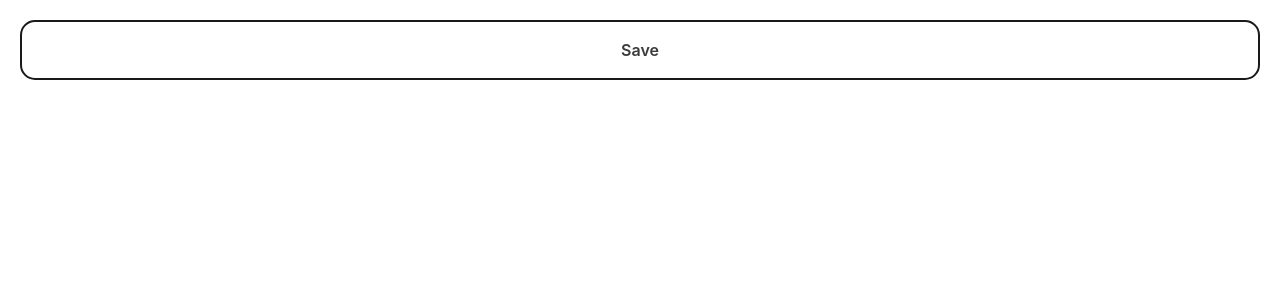
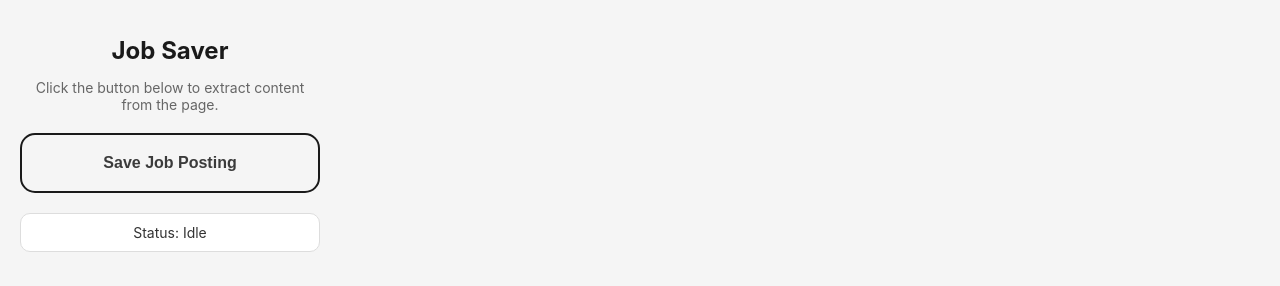
Before and after one commit to abelaba/job-parser, a browser extension: page index.html in a window 1280 px wide. Drawn offline with Linux system fonts and the light colour scheme.

Commit message:
Update extension design

```diff
--- a/background.js
+++ b/background.js
@@ -6,7 +6,7 @@ chrome.runtime.onMessage.addListener((request, _, sendResponse) => {
   if (request.action === "makeAPICall") {
     call(request.data)
       .then(() => {
-        sendResponse({ message: "SUCCESS", content: "✅" });
+        sendResponse({ message: "SUCCESS", content: "Job saved successfully" });
       })
       .catch((error) => {
         console.error("Error:", error),
--- a/index.html
+++ b/index.html
@@ -7,8 +7,12 @@
   <link rel="stylesheet" href="styles.css"/>
 </head>
 <body>
-  <button class="button-28" role="button" id="saveJobButon">Save</button>
-  <pre id="content"></pre>
+  <div class="container">
+    <h1>Job Saver</h1>
+    <p>Click the button below to extract content from the page.</p>
+    <button class="button-28" role="button" id="saveJobButton">Save Job Posting</button>
+    <div id="status" class="status-message">Status: Idle</div>
+  </div>
   <script src="script.js" type="module"></script>
 </body>
 </html>
--- a/script.js
+++ b/script.js
@@ -1,10 +1,15 @@
-document.getElementById("saveJobButon")?.addEventListener("click", async () => {
-  const button = document.getElementById("saveJobButon");
+document
+  .getElementById("saveJobButton")
+  ?.addEventListener("click", async () => {
+    const button = document.getElementById("saveJobButton");
 
     button.disabled = true;
     button.textContent = "Loading...";
 
-  const [tab] = await chrome.tabs.query({ active: true, currentWindow: true });
+    const [tab] = await chrome.tabs.query({
+      active: true,
+      currentWindow: true,
+    });
 
     if (tab && tab.id) {
       chrome.scripting.executeScript(
@@ -43,9 +48,9 @@ function saveJob(url, text) {
       },
     },
     (response) => {
-      const content = document.getElementById("content");
+      const content = document.getElementById("status");
       content.innerText = response.content;
-      const button = document.getElementById("saveJobButon");
+      const button = document.getElementById("saveJobButton");
       button.disabled = false;
       button.textContent = "Save Job Posting";
     },
--- a/styles.css
+++ b/styles.css
@@ -1,6 +1,29 @@
-body{
-  margin: 10px;
-  padding: 10px;
+body {
+  margin: 0;
+  padding: 20px;
+  font-family: Roobert, -apple-system, BlinkMacSystemFont, "Segoe UI", Helvetica, Arial, sans-serif;
+  background-color: #f5f5f5;
+  color: #1A1A1A;
+  width: 300px;
+
+}
+
+.container {
+  max-width: 400px;
+  margin: 0 auto;
+  text-align: center;
+  border-radius: 10px;
+}
+
+h1 {
+  font-size: 24px;
+  margin-bottom: 10px;
+}
+
+p {
+  font-size: 14px;
+  color: #666;
+  margin-bottom: 20px;
 }
 
 .button-28 {
@@ -12,7 +35,6 @@ body{
   color: #3B3B3B;
   cursor: pointer;
   display: inline-block;
-  font-family: Roobert,-apple-system,BlinkMacSystemFont,"Segoe UI",Helvetica,Arial,sans-serif,"Apple Color Emoji","Segoe UI Emoji","Segoe UI Symbol";
   font-size: 16px;
   font-weight: 600;
   line-height: normal;
@@ -33,6 +55,7 @@ body{
 
 .button-28:disabled {
   pointer-events: none;
+  opacity: 0.6;
 }
 
 .button-28:hover {
@@ -46,3 +69,13 @@ body{
   box-shadow: none;
   transform: translateY(0);
 }
+
+.status-message {
+  margin-top: 20px;
+  padding: 10px;
+  background-color: #fff;
+  border: 1px solid #ddd;
+  border-radius: 10px;
+  font-size: 14px;
+  color: #333;
+}
```
Lines whose indentation alone changed are shown as unchanged.
